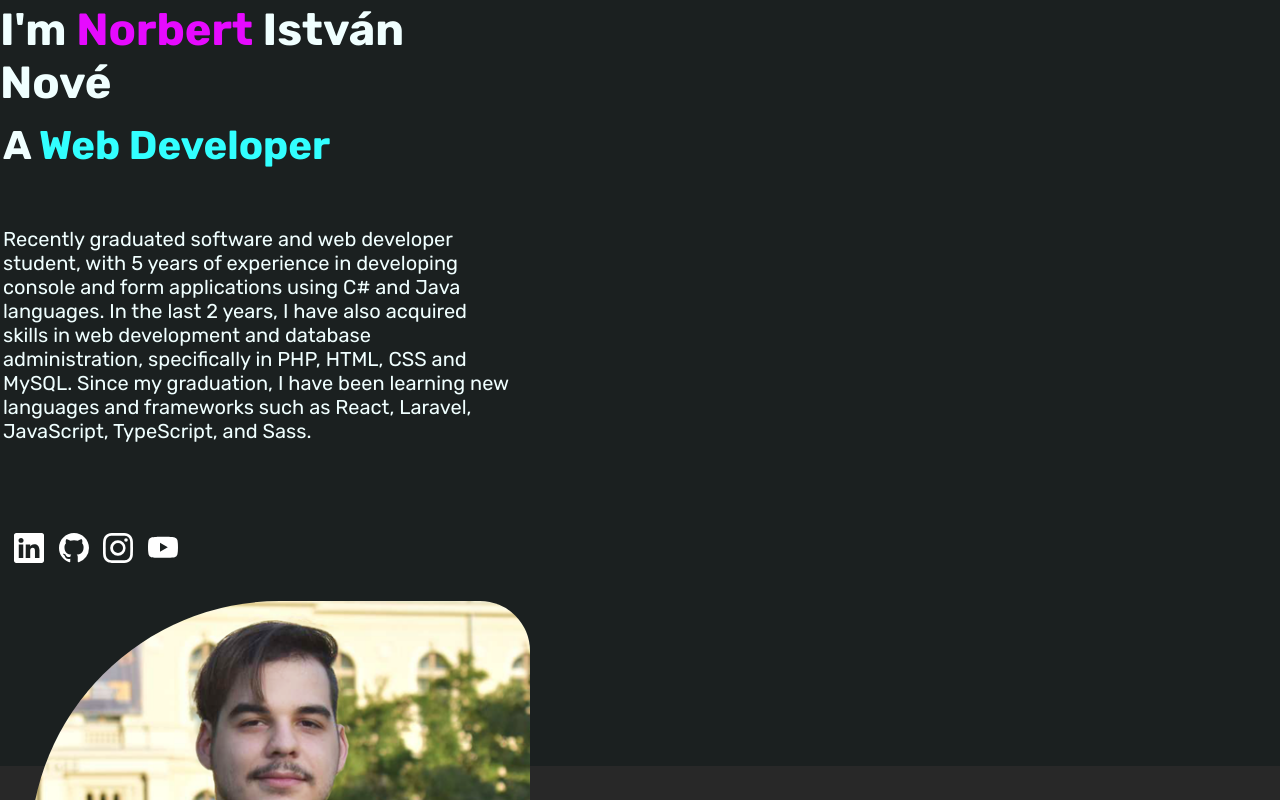
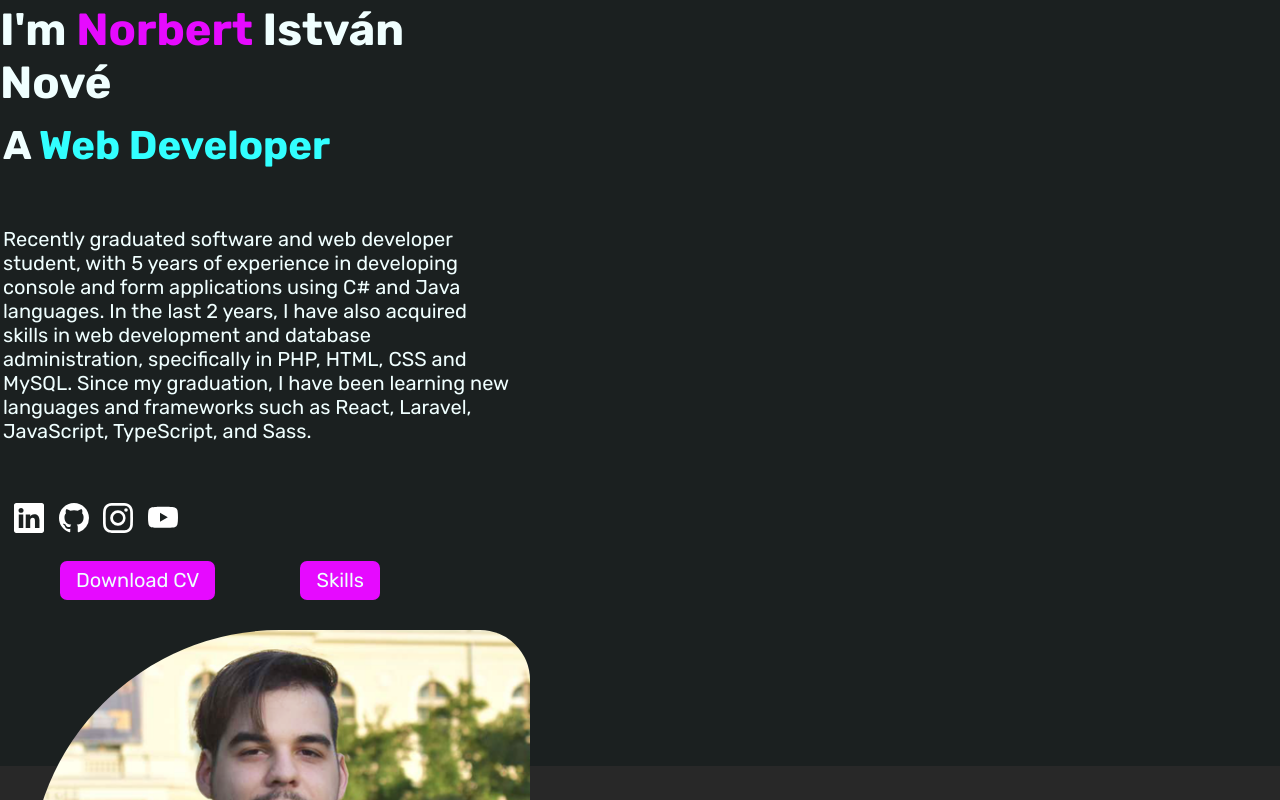
Before and after one commit to Pityuwarrior/Portfolio, a React (Vite) app: page / in a window 1280 px wide. Shown: the part 834-1634 px from the top of the page. Built offline with nearby package versions, Linux system fonts and the light colour scheme.

Commit message:
27.09.24 Improving button sytle and about me section.

```diff
--- a/src/assets/scss/About_me.module.scss
+++ b/src/assets/scss/About_me.module.scss
@@ -31,7 +31,7 @@
 
         }
         .aboutme_content{
-            padding: 0 0 70px 3px;
+            padding: 0 0 40px 3px;
             font-size: 20px;
         }
 
@@ -50,8 +50,13 @@
             }
         }
         .aboutme_button_container{
+            display: flex;
+            flex-direction: row;
+            justify-content: space-between;
+            width: 20pc;
+            margin: 20px 0 0 60px;
+        }
 
-        }
 
     }
 
--- a/src/assets/scss/Button.module.scss
+++ b/src/assets/scss/Button.module.scss
@@ -1,5 +1,6 @@
 @import './variables';
 
+/*
 .button {
   padding: 12px 25px;
   width: 8pc;
@@ -34,9 +35,128 @@
 
   &:hover{
     color: map-get($Colorpalette , SecondaryColor );
+      box-shadow: rgba(80, 63, 205, 0.5) 0 5px 40px;
+      transition-duration: .1s;
   }
 
   &:hover::before{
     width: 10px;
+
   }
 }
+*/
+
+
+
+.button{
+  background-color: map-get($Colorpalette , PrimaryColor );
+  border-radius: 7px;
+  box-sizing: border-box;
+  color: $FontColor;
+  cursor: pointer;
+  display: inline-block;
+  font-size: 20px;
+  font-weight: 400;
+  line-height: 1.15385;
+  margin: 0;
+  outline: none;
+  padding: 8px .8em;
+  position: relative;
+  text-align: center;
+  text-decoration: none;
+  user-select: none;
+  -webkit-user-select: none;
+  touch-action: manipulation;
+  vertical-align: baseline;
+  white-space: nowrap;
+}
+
+.button:hover,
+.button:focus {
+  box-shadow: rgba(80, 63, 205, 0.5) 0 5px 40px;
+  transition-duration: .1s;
+}
+
+.button:focus {
+  box-shadow: 0 0 0 4px rgba(0, 149, 255, .15);
+}
+
+.button:active {
+  background-color: #a0c7e4;
+  box-shadow: none;
+  color: #2c5777;
+}
+
+
+
+/*
+.button {
+  align-items: center;
+  background-image: linear-gradient(144deg,#AF40FF, #5B42F3 50%,#eb0033);
+  border: 0;
+  border-radius: 8px;
+  box-shadow: rgba(151, 65, 252, 0.2) 0 15px 30px -5px;
+  box-sizing: border-box;
+  color: #FFFFFF;
+  display: flex;
+  font-family: Phantomsans, sans-serif;
+  font-size: 20px;
+  justify-content: center;
+  line-height: 1em;
+  max-width: 100%;
+  min-width: 140px;
+  padding: 19px 24px;
+  text-decoration: none;
+  user-select: none;
+  -webkit-user-select: none;
+  touch-action: manipulation;
+  white-space: nowrap;
+  cursor: pointer;
+}
+
+.button:active,
+.button:hover {
+  box-shadow: rgba(80, 63, 205, 0.5) 0 5px 40px;
+  transition-duration: .1s;
+}
+
+@media (min-width: 768px) {
+  .button {
+    font-size: 24px;
+    min-width: 196px;
+  }
+}
+
+
+.button-36 {
+  background-image: linear-gradient(92.88deg, #455EB5 9.16%, #5643CC 43.89%, #673FD7 64.72%);
+  border-radius: 8px;
+  border-style: none;
+  box-sizing: border-box;
+  color: #FFFFFF;
+  cursor: pointer;
+  flex-shrink: 0;
+  font-size: 13px;
+  font-weight: 500;
+  height: 4rem;
+  padding: 0 1.6rem;
+  text-align: center;
+  text-shadow: rgba(0, 0, 0, 0.25) 0 3px 8px;
+  transition: all .5s;
+  user-select: none;
+  -webkit-user-select: none;
+  touch-action: manipulation;
+}
+
+.button-36:hover {
+  box-shadow: rgba(80, 63, 205, 0.5) 0 1px 30px;
+  transition-duration: .1s;
+}
+
+@media (min-width: 768px) {
+  .button-36 {
+    padding: 0 2.6rem;
+  }
+}
+
+*/
--- a/src/assets/scss/_variables.scss
+++ b/src/assets/scss/_variables.scss
@@ -9,3 +9,5 @@ $BackgroundColor: (
 PrimaryBackground: rgb(40, 40, 40),
 SecondaryBackground: rgb(40, 50, 50)
 );
+
+$FontColor:azure;
--- a/src/components/About_me.tsx
+++ b/src/components/About_me.tsx
@@ -12,7 +12,8 @@ const myIcons = [
     { iconName:"BsYoutube", href:"https://www.youtube.com/channel/UCH2C3Z5bN174UnwE-BMaZKg"}
 ];
 
-const ButtonProps = { content: "About me", href: "about_me" }
+const ButtonPropsCV = { content: "Download CV", href: "home" }
+const ButtonProps = { content: "Skills", href: "skills" }
 
 const greetingProps = [
     {class: "skills_left_container", data: "left"},
@@ -46,6 +47,10 @@ export function About_me(){
                         </li>
                         ))}
                     </div>
+                    <div className={variables.aboutme_button_container}>
+                        <ButtonScroll{...ButtonPropsCV}/>
+                        <ButtonScroll{...ButtonProps}/>
+                    </div>
                 </div>
                 <div className = {`${variables.aboutme_right_container} scroll_animation`}>
                     <img className={variables.image_aboutme} src={image} alt="Me.png"/>
--- a/src/utils/Button.tsx
+++ b/src/utils/Button.tsx
@@ -1,4 +1,4 @@
-import variables from '../assets/scss/Button.module.scss'
+import variables from '../assets/scss/Button.module.scss';
 import {Link} from 'react-scroll';
 
 
```
